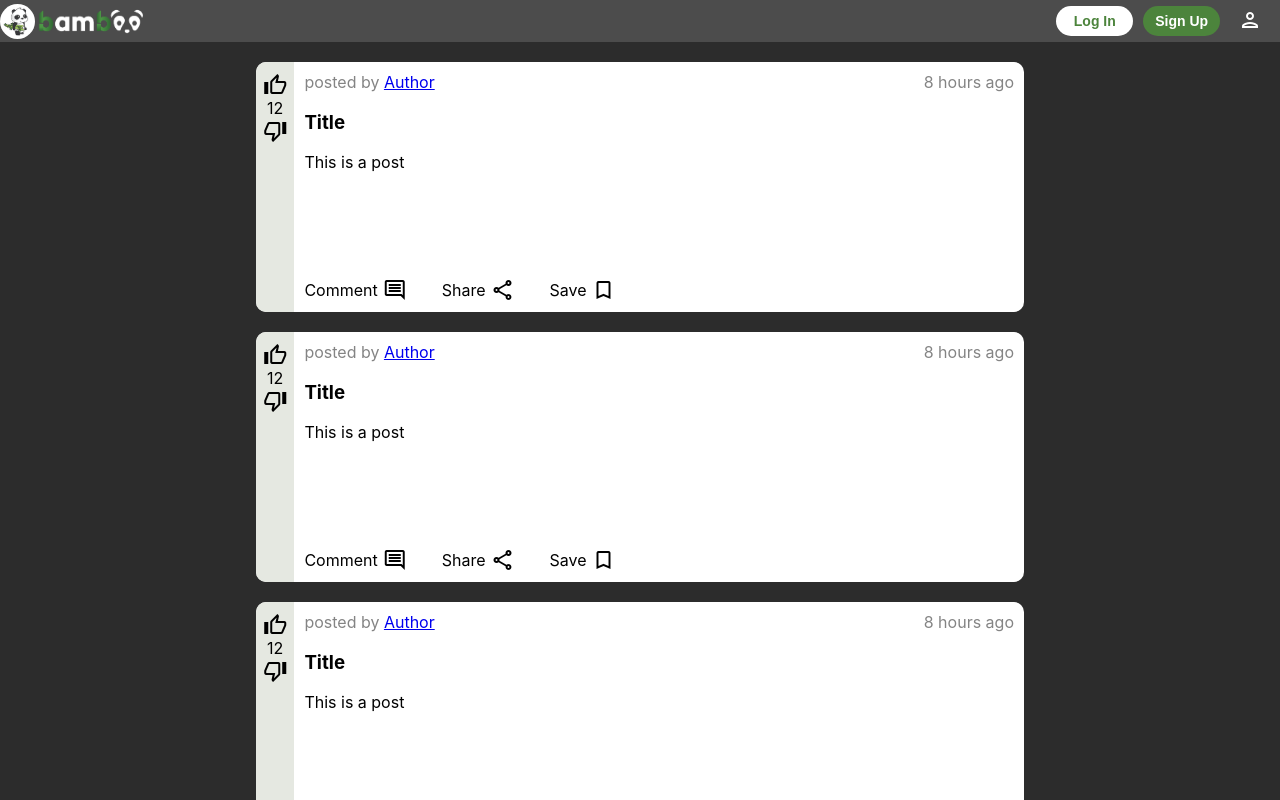
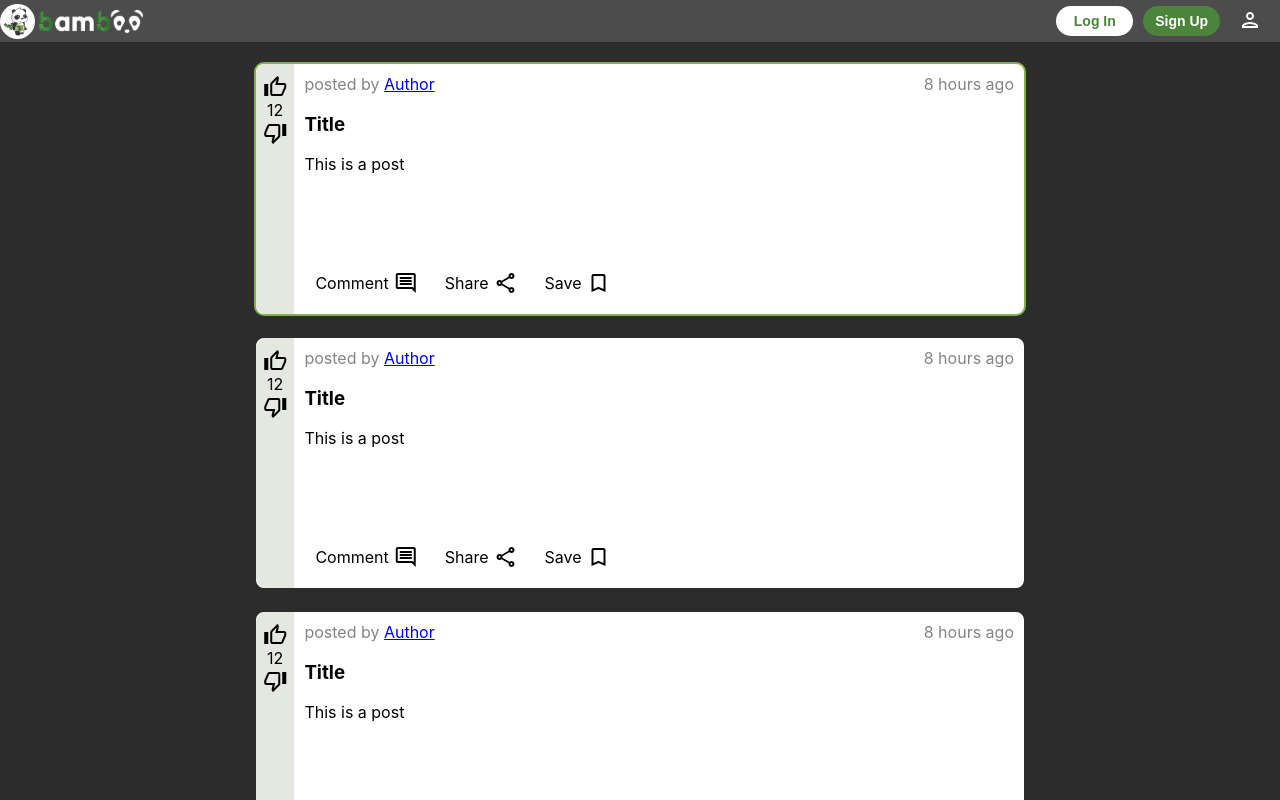
Before and after one commit to phunky-panda94/bamboo, a React (Create React App) app in the folder client/: page / in a window 1280 px wide. In both pictures the pointer is over the element 640 px from the left and 187 px from the top of the page. Shown: the top 800 px of the page. Built offline with nearby package versions, Linux system fonts and the light colour scheme.

Commit message:
added styling to buttons on post and hover

```diff
--- a/client/src/post/Post.css
+++ b/client/src/post/Post.css
@@ -1,7 +1,13 @@
 .post {
+    border: 2px solid #2c2c2c;
     border-radius: 10px;
     height: 250px;
     width: 60vw;
+}
+
+.post:hover {
+    border: 2px solid #80b24b;
+    cursor: pointer;
 }
 
 .post-votes {
@@ -18,6 +24,11 @@
     text-decoration: none;
 }
 
+.vote-btn:hover {
+    color: #ffffff;
+    background-color: #acaca7;
+}
+
 .post-content {
     padding: 10px;
     width: 95%;
@@ -28,7 +39,17 @@
 }
 
 .post-btns > a {
-    margin-right: 30px;
+    border: 1px solid transparent;
+    padding-left: 10px;
+    padding-right: 10px;
+    padding-top: 8px;
+    padding-bottom: 8px;
+}
+
+.post-btns > a:hover {
+    border: 1px solid #acaca7;
+    border-radius: 5px;
+    background-color: #e5e8e1;
 }
 
 a:hover {
```
